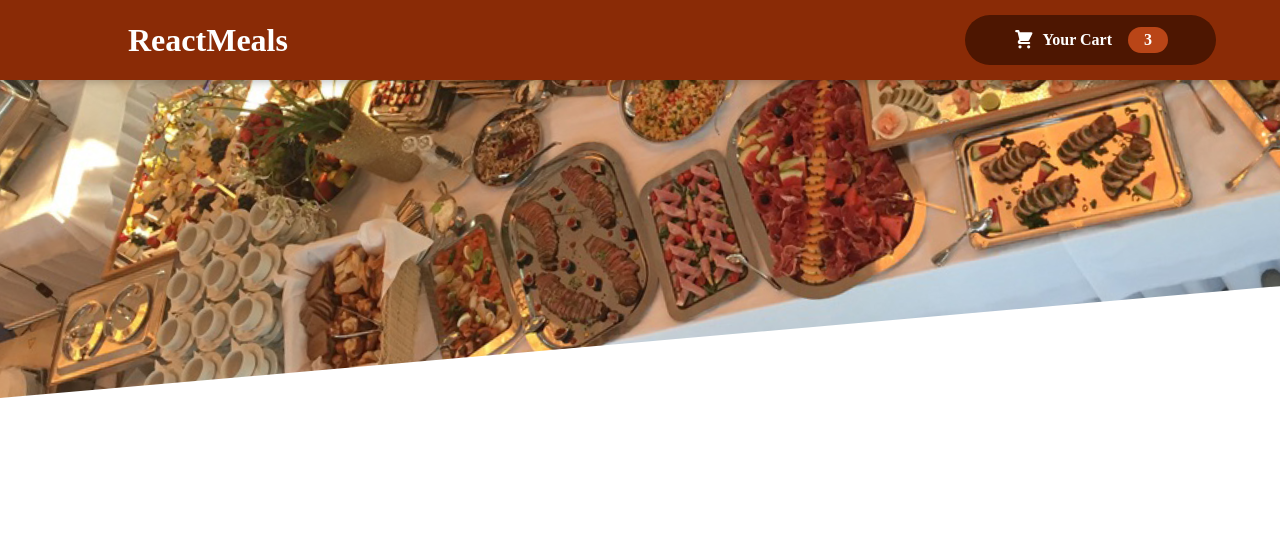
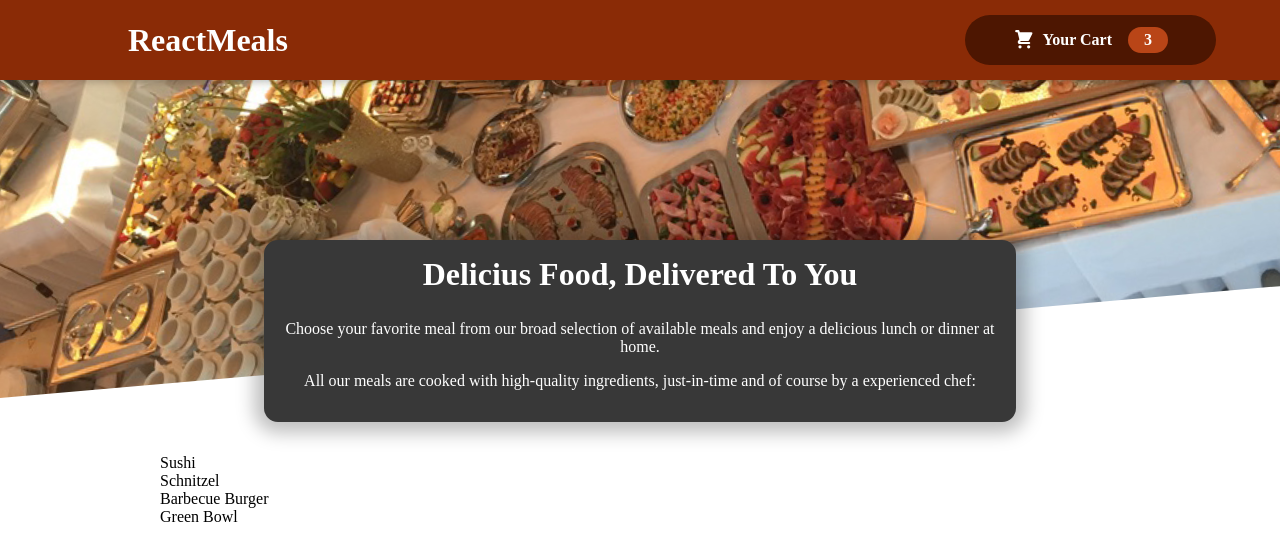
Before and after one commit to paskuvan/react-food, a React (Create React App) app: page / in a window 1280 px wide. Shown: the top 560 px of the page. Built offline with nearby package versions, Linux system fonts and the light colour scheme.

Commit message:
add meals files

```diff
--- a/src/App.js
+++ b/src/App.js
@@ -1,11 +1,15 @@
 import React, { Fragment } from 'react';
 
 import Header from './components/Layout/Header';
+import Meals from './components/Meals/Meals';
 
 function App() {
   return (
     <Fragment>
       <Header />
+      <main>
+    <Meals />
+      </main>
     </Fragment>
   );
         };
--- /dev/null
+++ b/src/components/Meals/AvailableMeals.js
@@ -0,0 +1,39 @@
+import classes from './AvailableMeals.module.css';
+
+const DUMMY_MEALS = [
+    {
+      id: 'm1',
+      name: 'Sushi',
+      description: 'Finest fish and veggies',
+      price: 22.99,
+    },
+    {
+      id: 'm2',
+      name: 'Schnitzel',
+      description: 'A german specialty!',
+      price: 16.5,
+    },
+    {
+      id: 'm3',
+      name: 'Barbecue Burger',
+      description: 'American, raw, meaty',
+      price: 12.99,
+    },
+    {
+      id: 'm4',
+      name: 'Green Bowl',
+      description: 'Healthy...and green...',
+      price: 18.99,
+    },
+  ];
+
+const AvailableMeals = () => {
+    const mealList = DUMMY_MEALS.map(meal => <li>{meal.name}</li>);
+    return (
+        <section className={classes.meals}>
+            <ul>{mealList}</ul>
+        </section>
+    );
+};
+
+export default AvailableMeals;
--- /dev/null
+++ b/src/components/Meals/AvailableMeals.module.css
@@ -0,0 +1,24 @@
+.meals {
+    max-width: 60rem;
+    width: 90%;
+    margin: 2rem auto;
+    animation: meals-appear 1s ease-out forwards;
+  }
+
+  .meals ul {
+    list-style: none;
+    margin: 0;
+    padding: 0;
+  }
+
+  @keyframes meals-appear {
+    from {
+      opacity: 0;
+      transform: translateY(3rem);
+    }
+
+    to {
+      opacity: 1;
+      transform: translateY(0);
+    }
+  }
--- /dev/null
+++ b/src/components/Meals/Meals.js
@@ -0,0 +1,14 @@
+import { Fragment } from 'react';
+
+import MealsSummary from './MealsSummary';
+import AvailableMeals from './AvailableMeals';
+const Meals = () => {
+    return (
+        <Fragment>
+           <MealsSummary />
+           <AvailableMeals />
+        </Fragment>
+    );
+};
+
+export default Meals
--- /dev/null
+++ b/src/components/Meals/MealsSummary.js
@@ -0,0 +1,13 @@
+import classes from './MealsSummary.module.css';
+
+const MealsSummary = () => {
+    return (
+    <section className={classes.summary}>
+        <h2>Delicius Food, Delivered To You</h2>
+        <p>Choose your favorite meal from our broad selection of available meals and enjoy a delicious lunch or dinner at home.</p>
+        <p>All our meals are cooked with high-quality ingredients, just-in-time and of course by a experienced chef:</p>
+    </section>
+    );
+};
+
+export default MealsSummary;
--- /dev/null
+++ b/src/components/Meals/MealsSummary.module.css
@@ -0,0 +1,18 @@
+.summary {
+    text-align: center;
+    max-width: 45rem;
+    width: 90%;
+    margin: auto;
+    margin-top: -10rem;
+    position: relative;
+    background-color: #383838;
+    color: white;
+    border-radius: 14px;
+    padding: 1rem;
+    box-shadow: 0 1px 18px 10px rgba(0, 0, 0, 0.25);
+  }
+
+  .summary h2 {
+    font-size: 2rem;
+    margin-top: 0;
+  }
```
